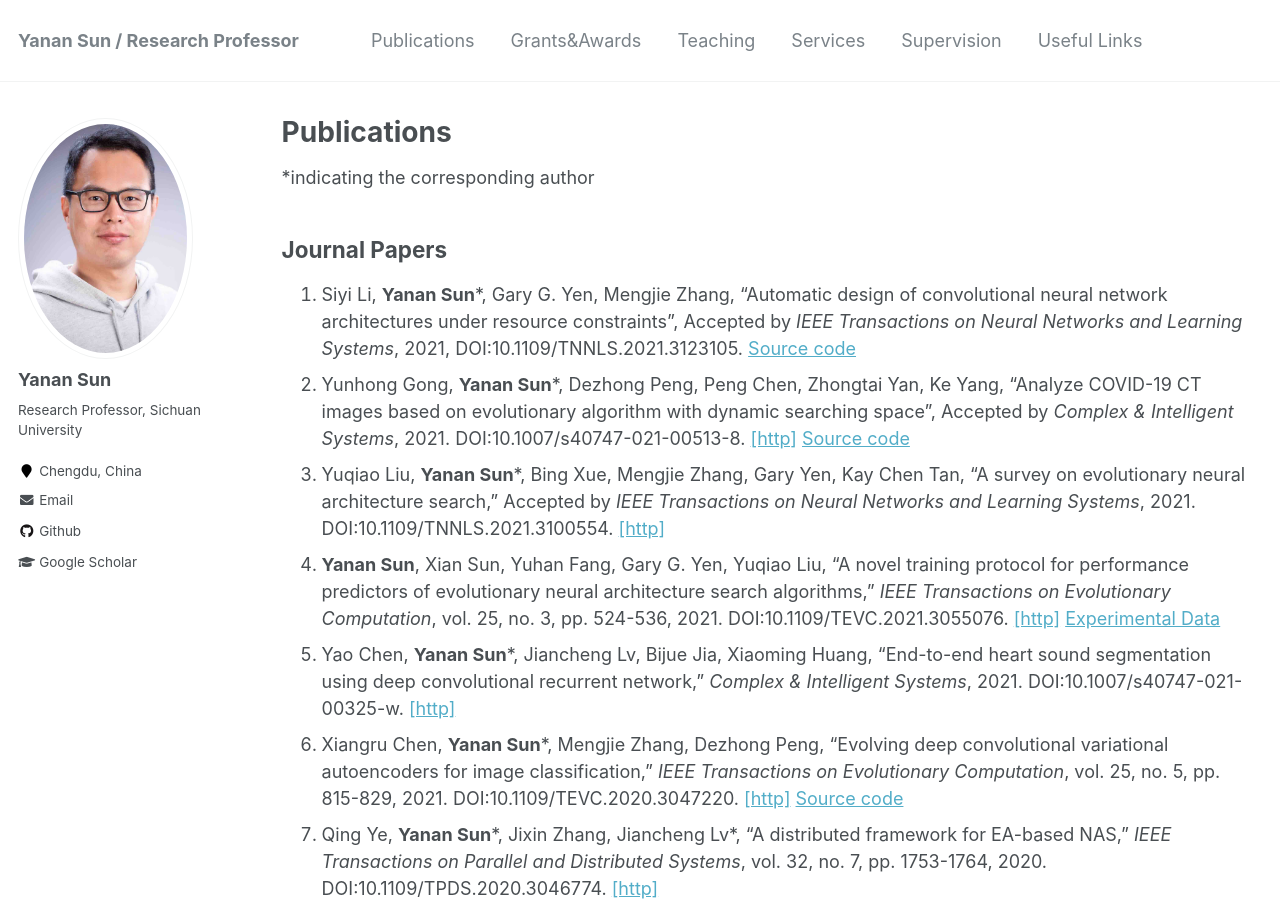
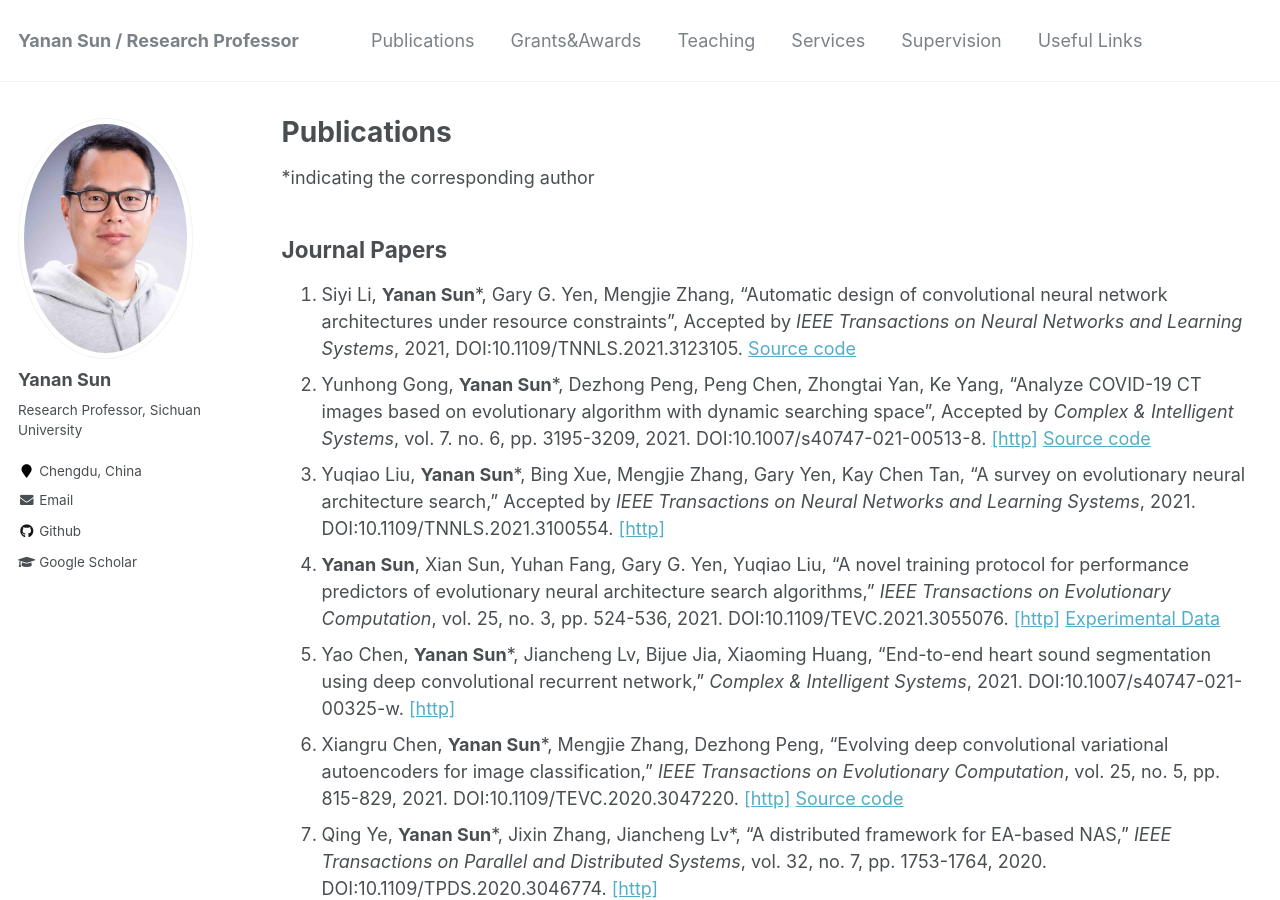
Before and after one commit to yn-sun/yn-sun.github.io, a Jekyll site: the page built from _pages/publications.md, in a window 1280 px wide and 900 px high. Built offline with Jekyll 4.4.1, drawn with Linux system fonts in a browser that asks for light colours; comment, search, counter and statistics services are not loaded.

Commit message:
Update publications.md

```diff
--- a/_pages/publications.md
+++ b/_pages/publications.md
@@ -8,7 +8,7 @@ author_profile: true
 ## Journal Papers
 
 1. Siyi Li, **Yanan Sun***, Gary G. Yen, Mengjie Zhang, "Automatic design of convolutional neural network architectures under resource constraints", Accepted by <i>IEEE Transactions on Neural Networks and Learning Systems</i>, 2021, DOI:10.1109/TNNLS.2021.3123105. [Source code](https://github.com/LLLsy-0868/CH-CNN)
-2.  Yunhong Gong, **Yanan Sun***, Dezhong Peng, Peng Chen, Zhongtai Yan, Ke Yang, "Analyze COVID-19 CT images based on evolutionary algorithm with dynamic searching space", Accepted by <i>Complex & Intelligent Systems</i>, 2021. DOI:10.1007/s40747-021-00513-8. [[http]](https://link.springer.com/article/10.1007%2Fs40747-021-00513-8) [Source code](https://github.com/yh-gong/EAVLCOVID)
+2.  Yunhong Gong, **Yanan Sun***, Dezhong Peng, Peng Chen, Zhongtai Yan, Ke Yang, "Analyze COVID-19 CT images based on evolutionary algorithm with dynamic searching space", Accepted by <i>Complex & Intelligent Systems</i>, vol. 7. no. 6, pp. 3195-3209, 2021. DOI:10.1007/s40747-021-00513-8. [[http]](https://link.springer.com/article/10.1007%2Fs40747-021-00513-8) [Source code](https://github.com/yh-gong/EAVLCOVID)
 3. Yuqiao Liu, **Yanan Sun***, Bing Xue, Mengjie Zhang, Gary Yen, Kay Chen Tan, "A survey on evolutionary neural architecture search," Accepted by <i>IEEE Transactions on Neural Networks and Learning Systems</i>, 2021. DOI:10.1109/TNNLS.2021.3100554. [[http]](https://ieeexplore.ieee.org/abstract/document/9508774)
 4. **Yanan Sun**, Xian Sun, Yuhan Fang, Gary G. Yen, Yuqiao Liu, "A novel training protocol for performance predictors of evolutionary neural architecture search algorithms," <i>IEEE Transactions on Evolutionary Computation</i>, vol. 25, no. 3, pp. 524-536, 2021. DOI:10.1109/TEVC.2021.3055076. [[http]](https://ieeexplore.ieee.org/document/9336721) [Experimental Data](https://github.com/yn-sun/PRI)
 5. Yao Chen, **Yanan Sun***, Jiancheng Lv, Bijue Jia, Xiaoming Huang, "End-to-end heart sound segmentation using deep convolutional recurrent network," <i>Complex & Intelligent Systems</i>, 2021. DOI:10.1007/s40747-021-00325-w. [[http]](https://link.springer.com/article/10.1007/s40747-021-00325-w)
```
